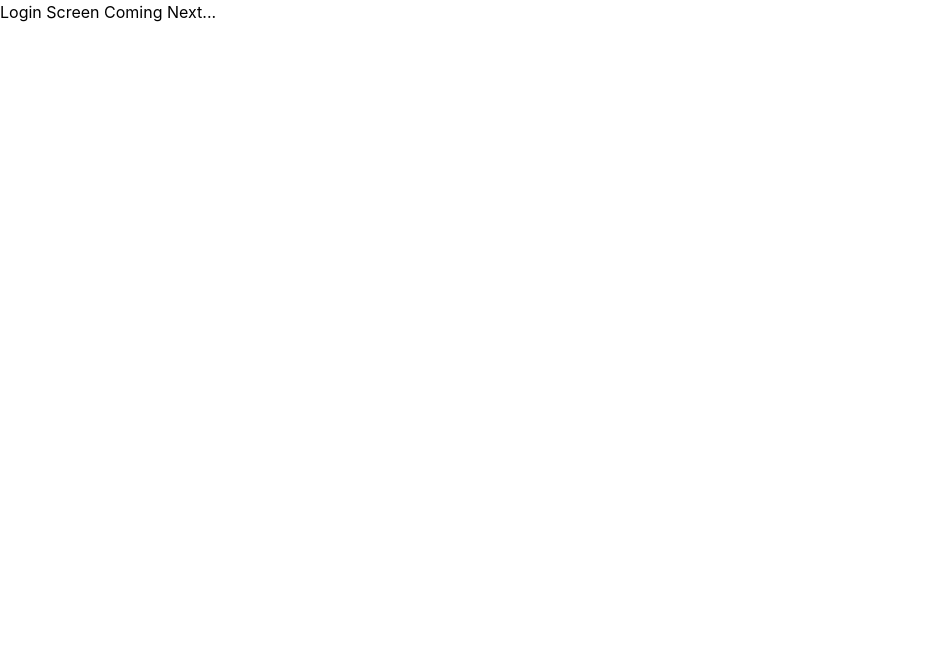
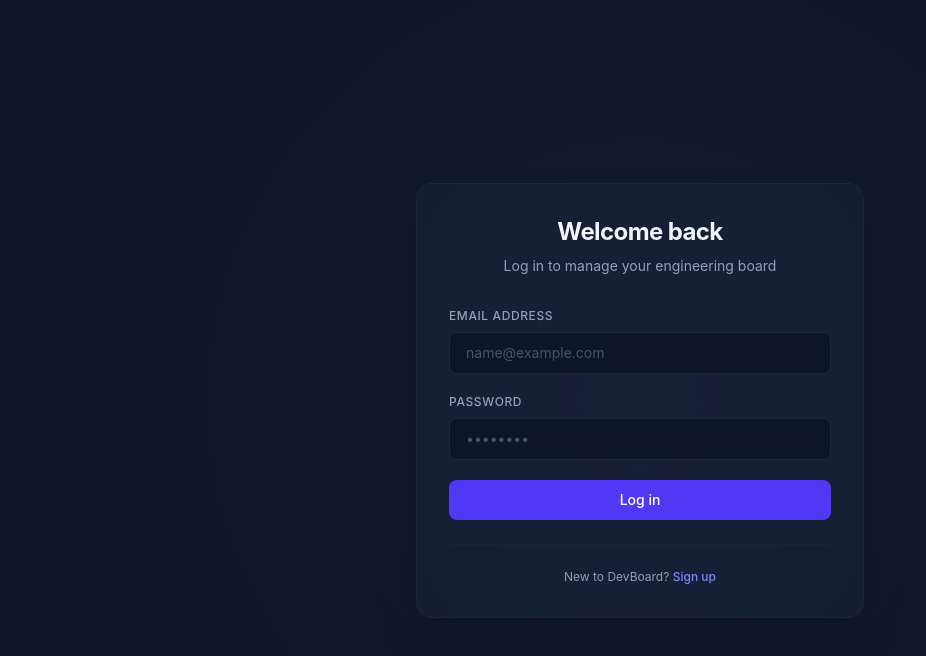
Before and after one commit to Hilawi-G/DevBoard, a React app in the folder frontend/: page /login in a window 1280 px wide. Shown: the top 656 px of the page, without its empty margins (0-926 px from the left). Built offline with nearby package versions, Linux system fonts and the light colour scheme; the HTML template or start-up script is replaced by a standard one.

Commit message:
feat: implement login and registration pages with form handling and validation

```diff
--- a/frontend/src/App.jsx
+++ b/frontend/src/App.jsx
@@ -3,23 +3,44 @@ import { BrowserRouter, Routes, Route, Navigate } from 'react-router-dom';
 import { AuthProvider } from './context/AuthContext';
 import { ProtectedRoute } from './components/ProtectedRoute';
 
-// Temporary placeholder layouts until we build the premium interfaces
-const RegisterPlaceholder = () => <div>Register Screen Coming Next...</div>;
-const LoginPlaceholder = () => <div>Login Screen Coming Next...</div>;
-const DashboardPlaceholder = () => <div>Secure Kanban Board Workspace Coming Soon...</div>;
+// 1. Swap placeholders out for real page modules
+import Register from './pages/Register';
+import Login from './pages/Login';
+
+// Temporary dashboard view layout until we build the complete Kanban grids
+const DashboardPlaceholder = () => (
+  <div className="p-8 text-white">
+    <h1 className="text-2xl font-bold">Secure Kanban Board Workspace</h1>
+    <p className="text-slate-400 mt-2">If you see this page, your JWT lifecycle is running cleanly!</p>
+  </div>
+);
 
 function App() {
   return (
-    <AuthProvider>
-      <BrowserRouter>
-        <Routes>
-          <Route path="/register" element={<RegisterPlaceholder />} />
-          <Route path="/login" element={<LoginPlaceholder />} />
-          <Route path="/dashboard" element={<DashboardPlaceholder />} />
-          <Route path="/" element={<Navigate to="/login" />} />
-        </Routes>
-      </BrowserRouter>
-    </AuthProvider>
+    <BrowserRouter>
+      <AuthProvider>
+        <div className="min-h-screen bg-slate-900 text-slate-100 selection:bg-indigo-500/30">
+          <Routes>
+            {/* Public Gates */}
+            <Route path="/register" element={<Register />} />
+            <Route path="/login" element={<Login />} />
+
+            {/* Protected Workspace Layout */}
+            <Route
+              path="/dashboard"
+              element={
+                <ProtectedRoute>
+                  <DashboardPlaceholder />
+                </ProtectedRoute>
+              }
+            />
+
+            {/* Fallback Catch */}
+            <Route path="*" element={<Navigate to="/login" replace />} />
+          </Routes>
+        </div>
+      </AuthProvider>
+    </BrowserRouter>
   );
 }
 
--- /dev/null
+++ b/frontend/src/pages/Login.jsx
@@ -0,0 +1,115 @@
+import React, { useState } from 'react';
+import { useNavigate, Link } from 'react-router-dom';
+import { useAuth } from '../context/AuthContext';
+
+export default function Login() {
+  const [formData, setFormData] = useState({ email: '', password: '' });
+  const [error, setError] = useState('');
+  const [loading, setLoading] = useState(false);
+  const { login } = useAuth();
+  const navigate = useNavigate();
+
+  const handleChange = (e) => {
+    setFormData({ ...formData, [e.target.name]: e.target.value });
+  };
+
+  const handleSubmit = async (e) => {
+    e.preventDefault();
+    setError('');
+
+    if (!formData.email || !formData.password) {
+      return setError('Please enter both layout credentials.');
+    }
+
+    try {
+      setLoading(true);
+      const response = await fetch('http://localhost:5000/api/auth/login', {
+        method: 'POST',
+        headers: { 'Content-Type': 'application/json' },
+        body: JSON.stringify(formData),
+      });
+
+      const data = await response.json();
+
+      if (!response.ok) {
+        throw new Error(data.message || 'Login credentials invalid.');
+      }
+
+      // Fire the global context engine to store token synchronously
+      login(data.token);
+
+      // Push authenticated user into dashboard workspace layout
+      navigate('/dashboard');
+    } catch (err) {
+      setError(err.message);
+    } finally {
+      setLoading(false);
+    }
+  };
+
+  return (
+    <div className="flex min-h-screen items-center justify-center bg-slate-900 p-4">
+      <div className="absolute inset-0 bg-[radial-gradient(circle_at_center,rgba(99,102,241,0.05),transparent_60%)] pointer-events-none" />
+
+      <div className="w-full max-w-md bg-slate-800/40 border border-slate-800/80 backdrop-blur-md rounded-2xl p-8 shadow-2xl relative z-10">
+        <div className="text-center mb-8">
+          <h2 className="text-2xl font-bold tracking-tight text-slate-100">Welcome back</h2>
+          <p className="text-sm text-slate-400 mt-2">Log in to manage your engineering board</p>
+        </div>
+
+        {error && (
+          <div className="mb-6 p-3 bg-rose-500/10 border border-rose-500/20 text-rose-400 text-sm rounded-lg">
+            {error}
+          </div>
+        )}
+
+        <form onSubmit={handleSubmit} className="space-y-5">
+          <div>
+            <label className="block text-xs font-medium uppercase tracking-wider text-slate-400 mb-2">
+              Email Address
+            </label>
+            <input
+              type="email"
+              name="email"
+              value={formData.email}
+              onChange={handleChange}
+              placeholder="name@example.com"
+              className="w-full px-4 py-2.5 bg-slate-950/40 border border-slate-800 text-slate-100 rounded-lg focus:outline-none focus:border-indigo-500 focus:ring-1 focus:ring-indigo-500/30 transition-all text-sm placeholder:text-slate-600"
+            />
+          </div>
+
+          <div>
+            <label className="block text-xs font-medium uppercase tracking-wider text-slate-400 mb-2">
+              Password
+            </label>
+            <input
+              type="password"
+              name="password"
+              value={formData.password}
+              onChange={handleChange}
+              placeholder="••••••••"
+              className="w-full px-4 py-2.5 bg-slate-950/40 border border-slate-800 text-slate-100 rounded-lg focus:outline-none focus:border-indigo-500 focus:ring-1 focus:ring-indigo-500/30 transition-all text-sm placeholder:text-slate-600"
+            />
+          </div>
+
+          <button
+            type="submit"
+            disabled={loading}
+            className="w-full py-2.5 bg-indigo-600 hover:bg-indigo-500 disabled:bg-indigo-600/50 text-white font-medium rounded-lg text-sm transition-colors cursor-pointer flex justify-center items-center"
+          >
+            {loading ? 'Verifying pass...' : 'Log in'}
+          </button>
+        </form>
+
+        <div className="text-center mt-6 pt-6 border-t border-slate-800/60">
+          <p className="text-xs text-slate-400">
+            New to DevBoard?{' '}
+            <Link to="/register" className="text-indigo-400 hover:text-indigo-300 font-medium transition-colors">
+              Sign up
+            </Link>
+          </p>
+        </div>
+      </div>
+    </div>
+  );
+}
--- /dev/null
+++ b/frontend/src/pages/Register.jsx
@@ -0,0 +1,117 @@
+import React, { useState } from 'react';
+import { useNavigate, Link } from 'react-router-dom';
+
+export default function Register() {
+  const [formData, setFormData] = useState({ email: '', password: '' });
+  const [error, setError] = useState('');
+  const [loading, setLoading] = useState(false);
+  const navigate = useNavigate();
+
+  // Handle capturing input changes into unified state
+  const handleChange = (e) => {
+    setFormData({ ...formData, [e.target.name]: e.target.value });
+  };
+
+  // Submit credentials to the backend Express server
+  const handleSubmit = async (e) => {
+    e.preventDefault();
+    setError('');
+    setLoading(false);
+
+    // Baseline validation check
+    if (!formData.email || !formData.password) {
+      return setError('Please fill in all layout fields.');
+    }
+
+    try {
+      setLoading(true);
+      const response = await fetch('http://localhost:5000/api/auth/register', {
+        method: 'POST',
+        headers: { 'Content-Type': 'application/json' },
+        body: JSON.stringify(formData),
+      });
+
+      const data = await response.json();
+
+      if (!response.ok) {
+        throw new Error(data.message || 'Registration failed.');
+      }
+
+      // Success! Send user straight to login screen
+      navigate('/login');
+    } catch (err) {
+      setError(err.message);
+    } finally {
+      setLoading(false);
+    }
+  };
+
+  return (
+    <div className="flex min-h-screen items-center justify-center p-4">
+      {/* Background radial glow effect */}
+      <div className="absolute inset-0 bg-[radial-gradient(circle_at_center,rgba(99,102,241,0.05),transparent_60%)] pointer-events-none" />
+
+      {/* The Central Linear-Style Form Card */}
+      <div className="w-full max-w-md bg-slate-800/40 border border-slate-800/80 backdrop-blur-md rounded-2xl p-8 shadow-2xl relative z-10">
+        <div className="text-center mb-8">
+          <h2 className="text-2xl font-bold tracking-tight text-slate-100">Create an account</h2>
+          <p className="text-sm text-slate-400 mt-2">Get started tracking your workflows cleanly</p>
+        </div>
+
+        {/* Dynamic Error Banner */}
+        {error && (
+          <div className="mb-6 p-3 bg-rose-500/10 border border-rose-500/20 text-rose-400 text-sm rounded-lg">
+            {error}
+          </div>
+        )}
+
+        <form onSubmit={handleSubmit} className="space-y-5">
+          <div>
+            <label className="block text-xs font-medium uppercase tracking-wider text-slate-400 mb-2">
+              Email Address
+            </label>
+            <input
+              type="email"
+              name="email"
+              value={formData.email}
+              onChange={handleChange}
+              placeholder="name@example.com"
+              className="w-full px-4 py-2.5 bg-slate-950/40 border border-slate-800 text-slate-100 rounded-lg focus:outline-none focus:border-indigo-500 focus:ring-1 focus:ring-indigo-500/30 transition-all text-sm placeholder:text-slate-600"
+            />
+          </div>
+
+          <div>
+            <label className="block text-xs font-medium uppercase tracking-wider text-slate-400 mb-2">
+              Password
+            </label>
+            <input
+              type="password"
+              name="password"
+              value={formData.password}
+              onChange={handleChange}
+              placeholder="••••••••"
+              className="w-full px-4 py-2.5 bg-slate-950/40 border border-slate-800 text-slate-100 rounded-lg focus:outline-none focus:border-indigo-500 focus:ring-1 focus:ring-indigo-500/30 transition-all text-sm placeholder:text-slate-600"
+            />
+          </div>
+
+          <button
+            type="submit"
+            disabled={loading}
+            className="w-full py-2.5 bg-indigo-600 hover:bg-indigo-500 disabled:bg-indigo-600/50 text-white font-medium rounded-lg text-sm transition-colors cursor-pointer flex justify-center items-center"
+          >
+            {loading ? 'Creating account...' : 'Sign up'}
+          </button>
+        </form>
+
+        <div className="text-center mt-6 pt-6 border-t border-slate-800/60">
+          <p className="text-xs text-slate-400">
+            Already have an account?{' '}
+            <Link to="/login" className="text-indigo-400 hover:text-indigo-300 font-medium transition-colors">
+              Log in
+            </Link>
+          </p>
+        </div>
+      </div>
+    </div>
+  );
+}
```
